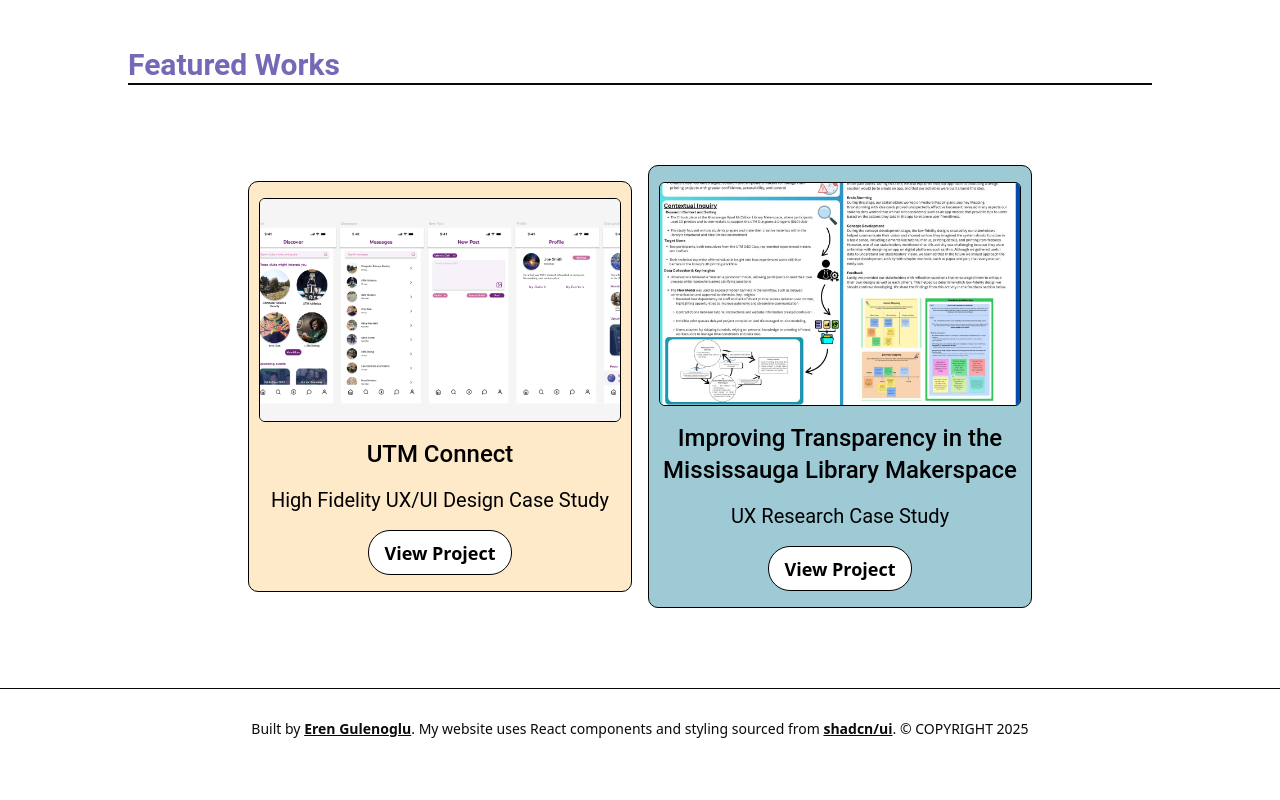
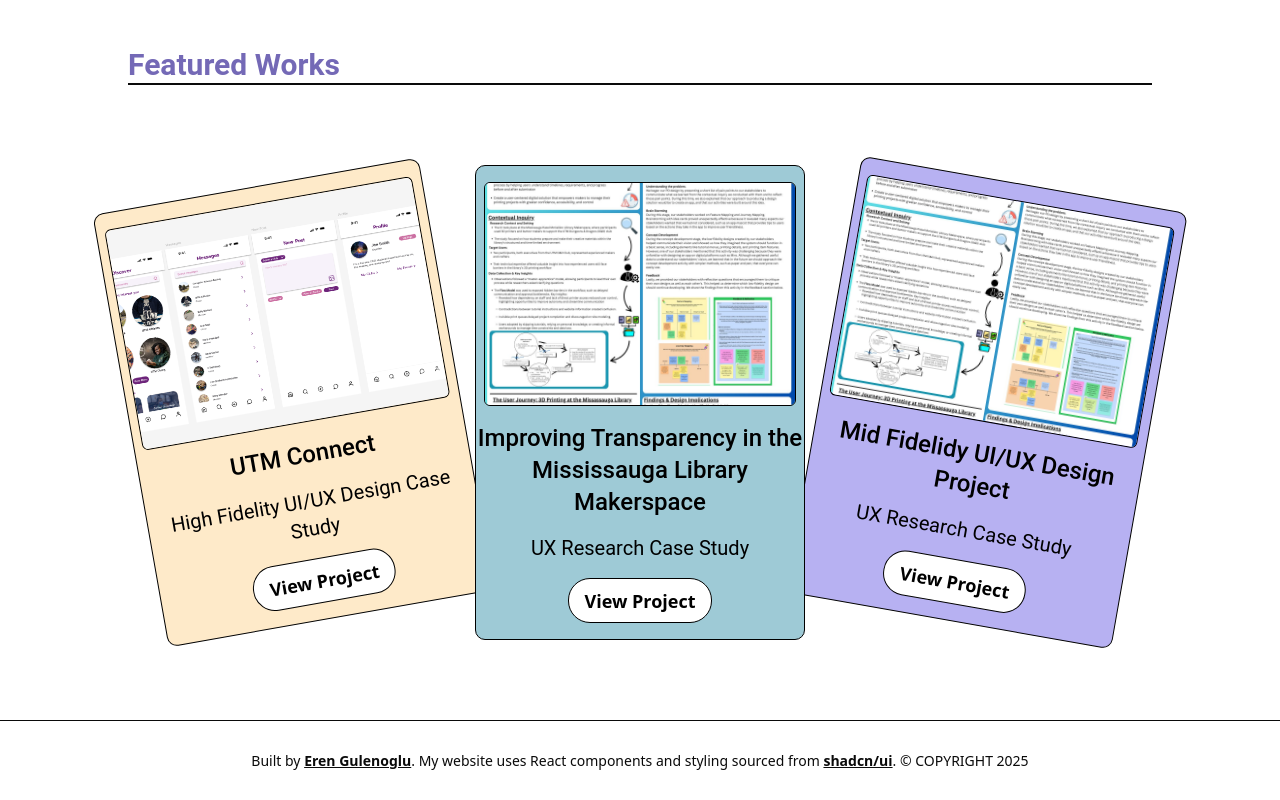
Before and after one commit to ErenGulenoglu/eg_portfolio, a React app in the folder frontend/: page /#/ in a window 1280 px wide. Shown: the part 672-1472 px from the top of the page. Before the commit the page ends 1440 px from the top, so only its background shows below. Built offline with nearby package versions, Linux system fonts and the light colour scheme; the HTML template or start-up script is replaced by a standard one.

Commit message:
Update Home.tsx
Rotation logic of project intro components is changed.

```diff
--- a/frontend/src/pages/Home.tsx
+++ b/frontend/src/pages/Home.tsx
@@ -9,13 +9,26 @@
 // import work2 from "../assets/Utm477.jpg";
 // import work3 from "../assets/Rosehammer.png";
 
-import { memo, useEffect } from "react";
+import { memo, useEffect, useState } from "react";
 
 // kirmizi rengin okunurlugu iyi degil
 function Home() {
 	useEffect(() => {
 		document.title = "Eren Gulenoglu - Home";
 	});
+	const [rotateAmount, setRotateAmount] = useState(0);
+	useEffect(() => {
+		const handleResize = () => {
+			if (window.innerWidth >= 1024) {
+				setRotateAmount(10);
+			} else {
+				setRotateAmount(0);
+			}
+		};
+		handleResize();
+		window.addEventListener("resize", handleResize);
+		return () => window.removeEventListener("resize", handleResize);
+	}, []);
 	return (
 		<div>
 			<div className="sticky top-0 w-full hidden md:block z-50">
@@ -40,7 +53,7 @@
 							link="/library-makerspace"
 						/>
 						<ProjectIntro image={work3} title="Rosehammer Website" description="Webdesign Project - React & Django" color="#B7B1F2" rotate={10} link="/rosehammer-website" /> */}
-						<ProjectIntro image={work1} title="UTM Connect" description="High Fidelity UX/UI Design Case Study" color="#FEEAC9" rotate={0} link="/utm-connect-ux" />
+						<ProjectIntro image={work1} title="UTM Connect" description="High Fidelity UI/UX Design Case Study" color="#FEEAC9" rotate={-rotateAmount} link="/utm-connect-ux" />
 						<ProjectIntro
 							image={work2}
 							title="Improving Transparency in the Mississauga Library Makerspace"
@@ -48,7 +61,9 @@
 							color="#9ECAD6"
 							rotate={0}
 							link="/hazel-mccallion-ux"
+							className="z-1"
 						/>
+						<ProjectIntro image={work2} title="Mid Fidelidy UI/UX Design Project" description="UX Research Case Study" color="#B7B1F2" rotate={rotateAmount} link="/unilink-ux" />
 					</div>
 				</div>
 			</main>
```
